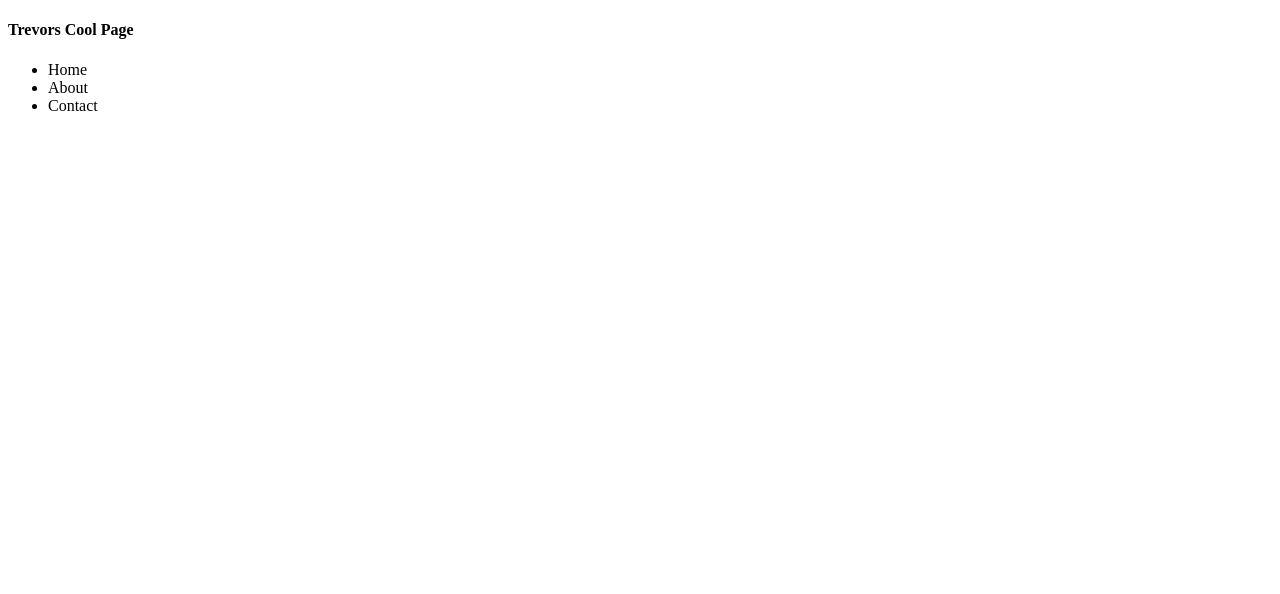
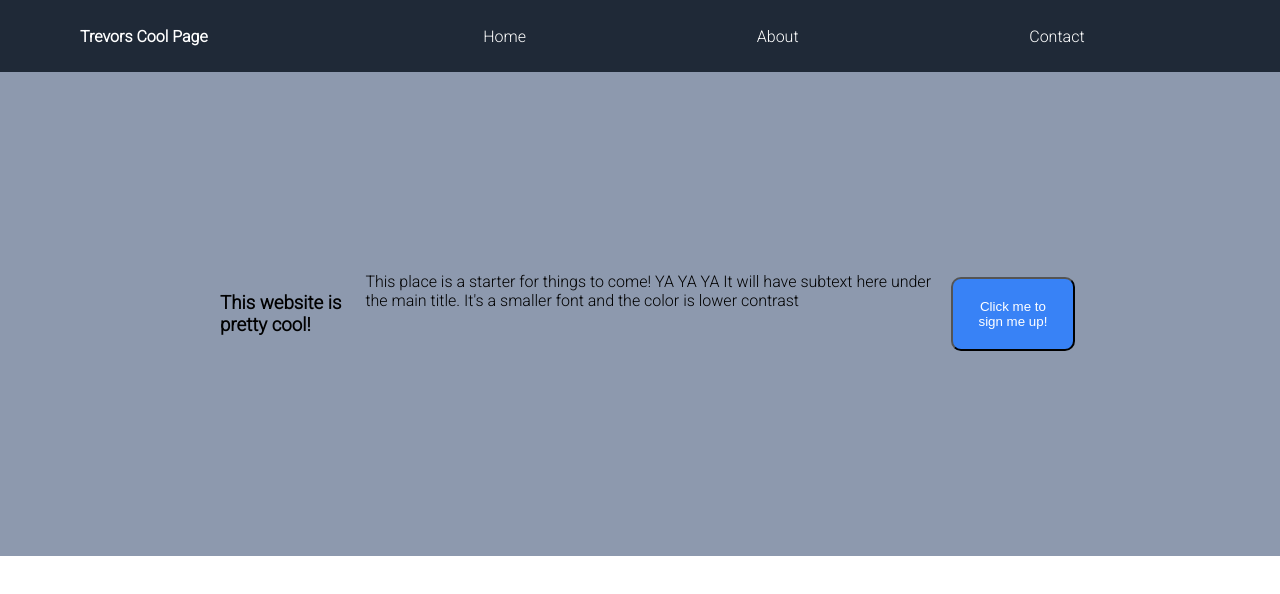
Before and after one commit to Stockdrum/Odin-Project-Landing-Page, a plain HTML site: page index.html in a window 1280 px wide. Drawn offline with Linux system fonts and the light colour scheme.

Commit message:
updated styles and html

```diff
--- a/index.html
+++ b/index.html
@@ -6,10 +6,10 @@
     <meta http-equiv="X-UA-Compatible" content="IE=edge">
     <meta name="viewport" content="width=device-width, initial-scale=1.0">
     <title>Project Landing Page</title>
+    <link rel="stylesheet" href="styles.css">
 </head>
 
 <body>
-    <header>
     <nav>
         <div class="logo">
             <h4>Trevors Cool Page</h4>
@@ -19,10 +19,14 @@
             <li>About</li>
             <li>Contact</li>
         </ul>
+    </nav>
+    <div class="container">
+        <h3>This website is pretty cool!</h3>
+        <p>This place is a starter for things to come! YA YA YA It will have subtext here under the main title. It's a
+            smaller font and the color is lower contrast </p>
+        <button>Click me to sign me up!</button>
+    </div>
 
-
-        </nav>
-    </header>
 </body>
 
 </html>
--- a/styles.css
+++ b/styles.css
@@ -1,9 +1,49 @@
+@import url('https://fonts.googleapis.com/css2?family=Roboto:wght@300&display=swap');
+
+* {
+    margin: 0;
+    padding: 0;
+}
+
+body {
+    font-family: 'Roboto';
+}
+
+
 nav {
     display: flex;
     justify-content: space-around;
     align-items: center;
     min-height: 9vh;
-    background-color: aqua;
+    background-color: #1f2937;
     font-family: 'Roboto';
+    color: #fff;
+}
+
+h3 {
+    padding: 20px;
+
 
 }
+
+.nav-links {
+    display: flex;
+    justify-content: space-around;
+    width: 65%;
+    list-style: none;
+}
+
+.container {
+    display: flex;
+    background-color: #8d99ae;
+    padding: 200px;
+    ;
+}
+
+button {
+    background-color: #3882f6;
+    border-radius: 10px;
+    color: #fff;
+    padding: 20px;
+    margin: 5px;
+}
```
Lines whose indentation alone changed are shown as unchanged.
